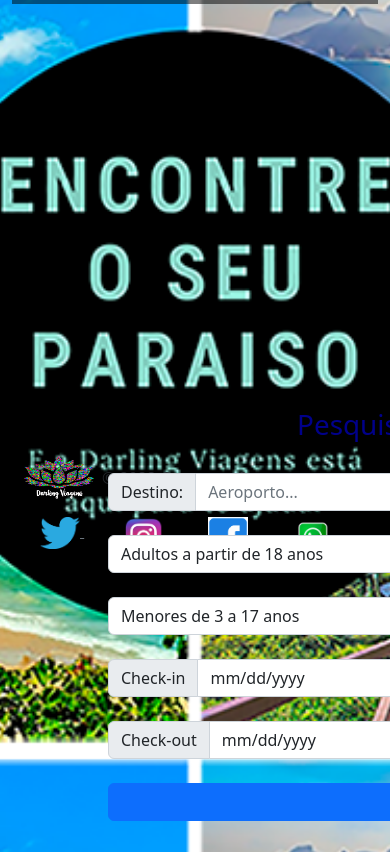
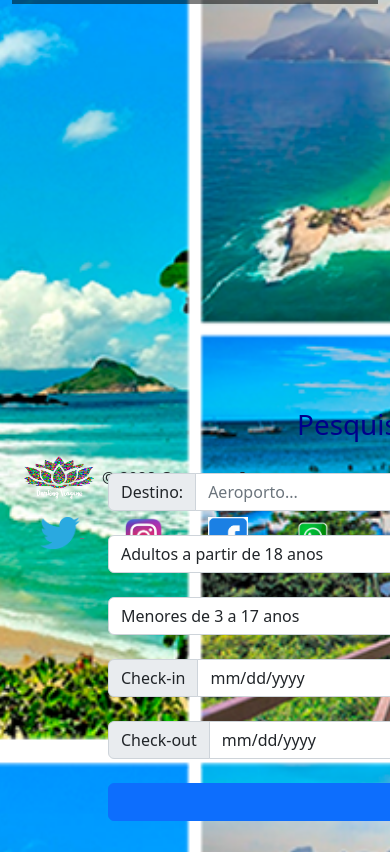
Before and after one commit to taiferreira23/ag-viagens, a plain HTML site: page index.html in a window 390 px wide. Shown: the part 93-945 px from the top of the page. Drawn offline with nearby package versions, Linux system fonts and the light colour scheme.

Commit message:
2 commit

```diff
--- a/css/style.css
+++ b/css/style.css
@@ -61,18 +61,7 @@ nav.nabar-transparente {
 	border-color: white;
 }
 
-@media (max-width: 720px) {
-    body {
-    background-image: url(../imagens/banner720.png);
-	position: absolute;
-    bottom: 0;
-    left: 0;
-	top: 0;
-	right: 0;
-	background-size: cover;
-	background-position: center;
-}
-}
+
 html, body, #home{
 	height: 100%;
 	width: 100%;
@@ -81,9 +70,9 @@ html, body, #home{
 
 /*-----------Fim Layout--------------*/
 
-@media (min-width: 800px) {
+@media (max-width: 800px) {
     body {
-    background-image: url(../imagens/banner768.png);
+    background-image: url(../imagens/b-768.png);
 	position: absolute;
    	bottom: 0;
 	top: 0;
@@ -92,7 +81,9 @@ html, body, #home{
 	background-size: cover;
 	background-position: center;
 }
-}
+	.telap{
+	background: rgba(255,255,255,0.9);
+}}
 
 @media (min-width: 992px) {
   	body {
```
Also changed, not shown: 2 other files.
